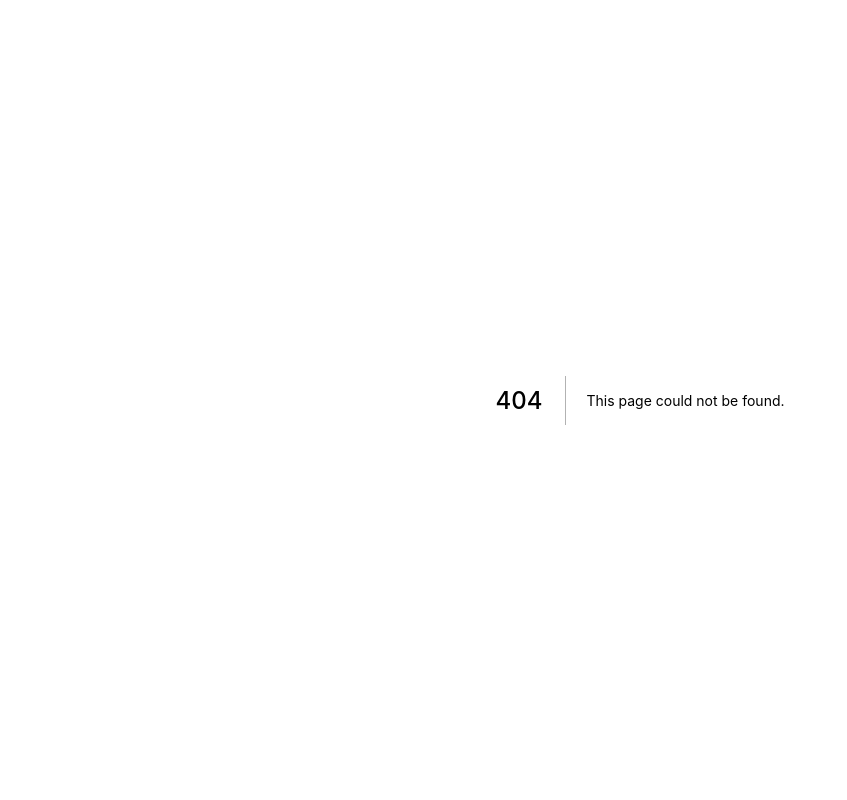
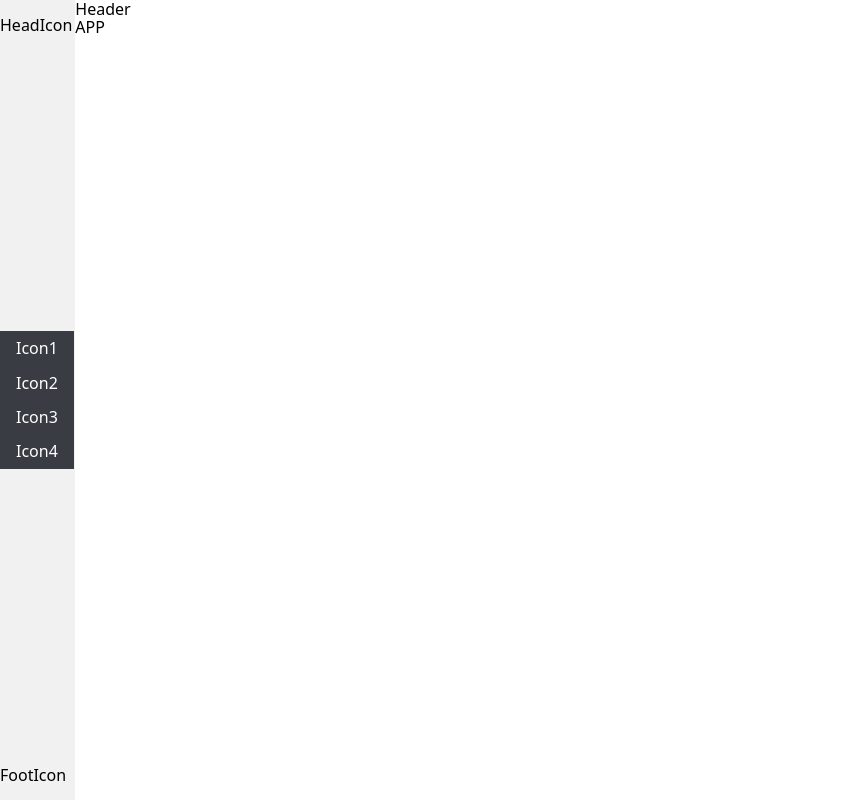
Before and after one commit to jhonderquintero/cryptocurrency-app, a Next.js app: page /app in a window 1280 px wide. Before the commit this address had no page. Shown: the whole page, without its empty margins (0-847 px from the left). Built offline with nearby package versions, Linux system fonts and the light colour scheme.

Commit message:
build: Base Templates and Sidebar component mock

```diff
--- /dev/null
+++ b/src/atomic/organisms/Sidebar/Sidebar.tsx
@@ -0,0 +1,27 @@
+import React from 'react';
+import { Button } from '../../atoms/Button/Button';
+
+export const Sidebar = () => {
+  return (
+    <aside className="w-20 h-screen" aria-label="Sidebar">
+      <div className="overflow-y-auto py-4 h-full bg-secondary-surface dark:bg-secondary-surface-dark flex flex-col justify-between">
+        <div>HeadIcon</div>
+        <ul>
+          <li>
+            <Button>Icon1</Button>
+          </li>
+          <li>
+            <Button>Icon2</Button>
+          </li>
+          <li>
+            <Button>Icon3</Button>
+          </li>
+          <li>
+            <Button>Icon4</Button>
+          </li>
+        </ul>
+        <div>FootIcon</div>
+      </div>
+    </aside>
+  );
+};
--- /dev/null
+++ b/src/atomic/templates/AppLayout.tsx
@@ -0,0 +1,14 @@
+import React from 'react';
+import { Sidebar } from '../organisms/Sidebar/Sidebar';
+
+export const AppLayout = ({ children }: { children: React.ReactNode }) => {
+  return (
+    <div className="flex flex-row">
+      <Sidebar />
+      <div className='w-full'>
+        <header>Header</header>
+        <main>{children}</main>
+      </div>
+    </div>
+  );
+};
--- /dev/null
+++ b/src/atomic/templates/BaseLayout.tsx
@@ -0,0 +1,13 @@
+import React from 'react';
+import { useRouter } from 'next/router';
+import { AppLayout } from './AppLayout';
+
+export const BaseLayout = ({ children }: { children: React.ReactNode }) => {
+  const router = useRouter();
+
+  return router.pathname === '/app' ? (
+    <AppLayout>{children}</AppLayout>
+  ) : (
+    <main>{children}</main>
+  );
+};
--- a/src/pages/_app.tsx
+++ b/src/pages/_app.tsx
@@ -2,11 +2,14 @@ import type { AppProps } from 'next/app';
 import '../styles/globals.css';
 import 'normalize.css';
 import { ThemeProvider } from '../context/ThemeContext';
+import { BaseLayout } from '../atomic/templates/BaseLayout';
 
 function MyApp({ Component, pageProps }: AppProps) {
   return (
     <ThemeProvider>
-      <Component {...pageProps} />
+      <BaseLayout>
+        <Component {...pageProps} />
+      </BaseLayout>
     </ThemeProvider>
   );
 }
--- /dev/null
+++ b/src/pages/app/index.tsx
@@ -0,0 +1,7 @@
+import React from 'react';
+
+export const App = () => {
+  return <div>APP</div>;
+};
+
+export default App;
--- a/src/pages/index.tsx
+++ b/src/pages/index.tsx
@@ -19,8 +19,7 @@ const Home: NextPage = () => {
 
       {/* Move this to a new Molecule  */}
       <div className="flex flex-row justify-start my-24">
-        <div className='mx-8 md:mx-16  w-8 bg-white'>
-        </div>
+        <div className="mx-8 md:mx-16  w-8 bg-white"></div>
         <div className="w-2/3 sm:w-2/4 lg:w-2/5">
           <Typography variant="heading-lg">
             Exchange between all popular currencies with a couple of clicks
--- a/tailwind.config.js
+++ b/tailwind.config.js
@@ -38,48 +38,6 @@ const surface = {
   },
 };
 
-// const green = {
-//   100: '#7AC231',
-//   200: '#65A028',
-//   300: '#498110',
-//   400: '#2E5B00',
-// };
-
-// const red = {
-//   100: '#CD021B',
-//   200: '#D0021B',
-//   300: '#A70014',
-//   400: '#81000F',
-// };
-
-// const orange = {
-//   100: '#F2921B',
-//   200: '#C36F07',
-//   300: '#9A5500',
-//   400: '#764100',
-// };
-
-// const blue = {
-//   100: '#2878D7',
-//   200: '#0C62C8',
-//   300: '#074794',
-//   400: '#053874',
-// };
-
-// const purple = {
-//   100: '#939ABE',
-//   200: '#494AA7',
-//   300: '#303099',
-//   400: '#1D1D79',
-// };
-
-// const grey = {
-//   100: '#B4B2B2',
-//   200: '#838383',
-//   300: '#525252',
-//   400: '#121212',
-// };
-
 const theme = {
   name: 'cryptocurrency-theme',
   colors: {
@@ -107,6 +65,10 @@ const theme = {
       light: surface.light[100],
       dark: surface.dark[100],
     },
+    secondarySurface: {
+      light: tertiary.light[200],
+      dark: tertiary.dark[200],
+    },
   },
 };
 
@@ -129,6 +91,8 @@ module.exports = {
         'tertiary-highlight-dark': theme.colors.tertiaryHighlight.dark,
         surface: theme.colors.surfaceDefault.light,
         'surface-dark': theme.colors.surfaceDefault.dark,
+        'secondary-surface': theme.colors.secondarySurface.light,
+        'secondary-surface-dark': theme.colors.secondarySurface.dark,
       },
       backgroundImage: {
         'background-1': "url('../../public/assets/images/background-1.png')",
```
